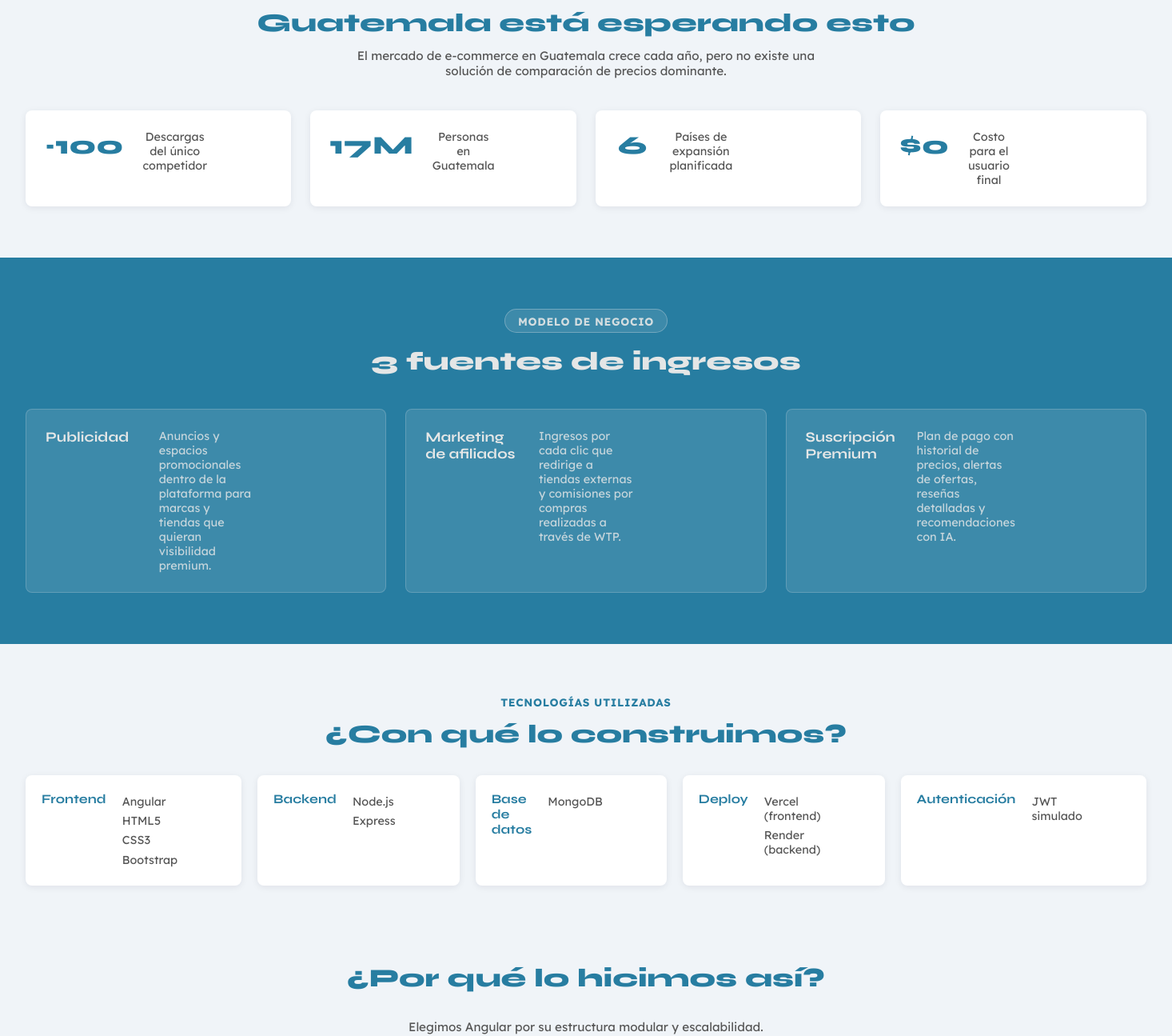
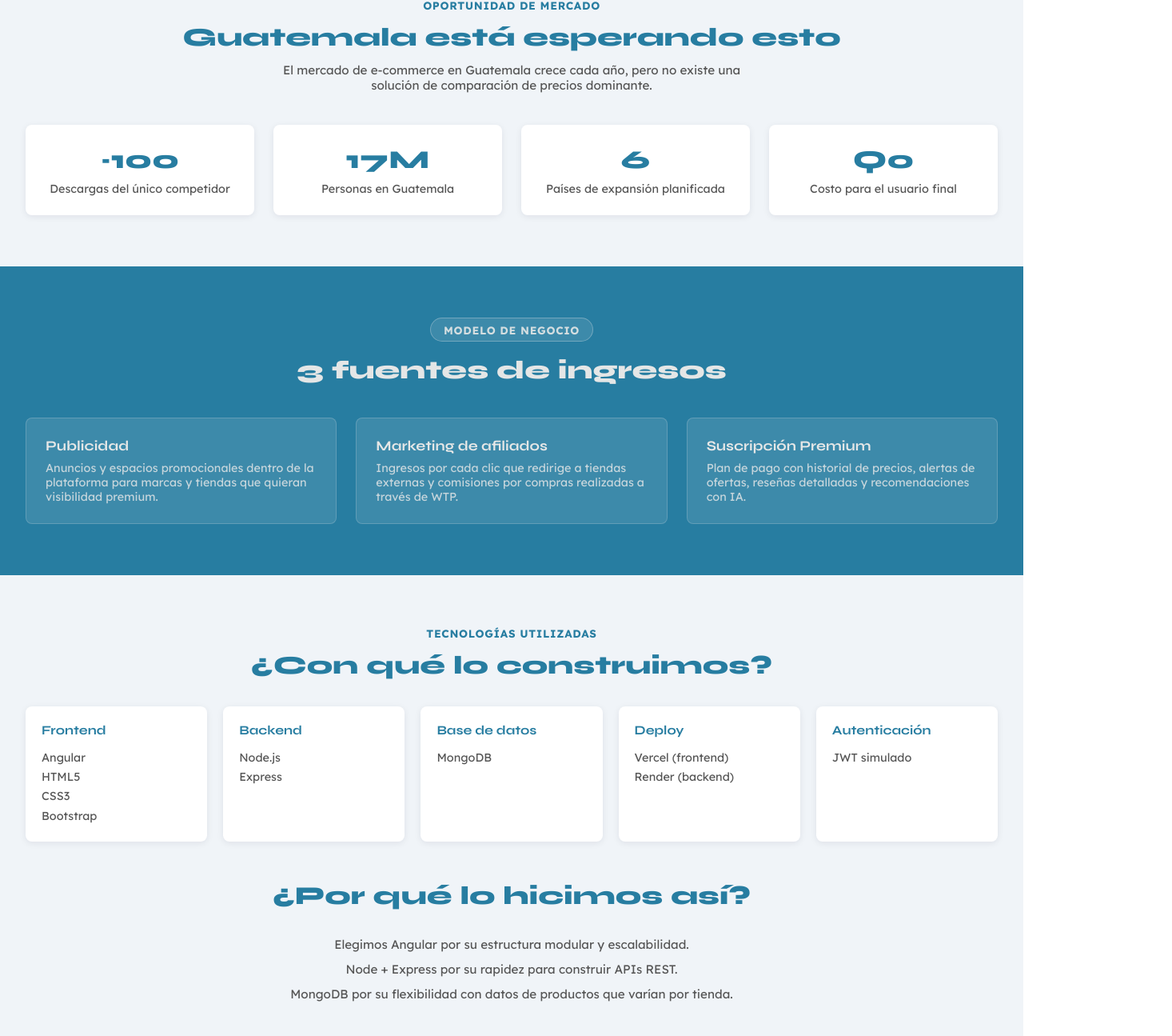
Before and after one commit to Dhidel/What_The_Price_2026, an Angular app in the folder wtp-app/: page / in a window 1280 px wide. Shown: the part 1242-2537 px from the top of the page at 80% size, 1466 px wide, since content can reach past the window. Built offline with nearby package versions, Linux system fonts and the light colour scheme.

Commit message:
Grid changes

```diff
--- a/wtp-app/src/components/equipo/equipo.css
+++ b/wtp-app/src/components/equipo/equipo.css
@@ -28,7 +28,7 @@
   margin: 0 0 2.5rem;
 }
 
-#equipo div {
+#equipo .equipo-grid {
   display: grid;
   grid-template-columns: repeat(2, 1fr);
   gap: 1.5rem;
@@ -36,14 +36,14 @@
   margin: 0 auto;
 }
 
-#equipo div div {
+#equipo .miembro-card {
   background-color: #ffffff;
   border-radius: 8px;
   padding: 1.5rem;
   box-shadow: 0 2px 8px rgba(23, 7, 52, 0.08);
 }
 
-#equipo div div span {
+#equipo .miembro-card span {
   display: inline-flex;
   align-items: center;
   justify-content: center;
@@ -58,7 +58,7 @@
   margin-bottom: 0.75rem;
 }
 
-#equipo div div h5 {
+#equipo .miembro-card h5 {
   font-family: "Syne", sans-serif;
   font-weight: 700;
   color: #277da1;
@@ -66,7 +66,7 @@
   margin: 0 0 0.25rem;
 }
 
-#equipo div div p:first-of-type {
+#equipo .miembro-card p:first-of-type {
   font-family: "Lexend", sans-serif;
   font-weight: 600;
   color: #277da1;
@@ -74,7 +74,7 @@
   margin: 0 0 0.5rem;
 }
 
-#equipo div div p:last-of-type {
+#equipo .miembro-card p:last-of-type {
   font-family: "Lexend", sans-serif;
   font-weight: 400;
   color: #555555;
--- a/wtp-app/src/components/equipo/equipo.html
+++ b/wtp-app/src/components/equipo/equipo.html
@@ -1,14 +1,14 @@
 <section id="equipo">
   <span>El equipo</span>
   <h2>Quiénes somos</h2>
-  <div>
-    <div>
+  <div class="equipo-grid">
+    <div class="miembro-card">
       <span>SB</span>
       <h5>Sofía Bilbao</h5>
       <p>Full Stack developer</p>
       <p>Estudiante de CS en UFM. Apasionada por el desarrollo web y las interfaces que realmente funcionan.</p>
     </div>
-    <div>
+    <div class="miembro-card">
       <span>DO</span>
       <h5>Dhidel Osorio</h5>
       <p>Full Stack developer</p>
--- a/wtp-app/src/components/mercado/mercado.css
+++ b/wtp-app/src/components/mercado/mercado.css
@@ -38,13 +38,13 @@
   max-width: 600px;
 }
 
-#mercado div {
+#mercado .estadisticas-grid {
   display: grid;
   grid-template-columns: repeat(4, 1fr);
   gap: 1.5rem;
 }
 
-#mercado div div {
+#mercado .estadistica-card {
   background-color: #ffffff;
   border-radius: 8px;
   padding: 1.5rem;
@@ -52,7 +52,7 @@
   box-shadow: 0 2px 8px rgba(23, 7, 52, 0.08);
 }
 
-#mercado div div strong {
+#mercado .estadistica-card strong {
   display: block;
   font-family: "Syne", sans-serif;
   font-weight: 800;
@@ -61,7 +61,7 @@
   margin-bottom: 0.5rem;
 }
 
-#mercado div div p {
+#mercado .estadistica-card p {
   font-family: "Lexend", sans-serif;
   font-weight: 400;
   color: #555555;
--- a/wtp-app/src/components/mercado/mercado.html
+++ b/wtp-app/src/components/mercado/mercado.html
@@ -2,21 +2,21 @@
   <span>Oportunidad de mercado</span>
   <h2>Guatemala está esperando esto</h2>
   <p>El mercado de e-commerce en Guatemala crece cada año, pero no existe una solución de comparación de precios dominante.</p>
-  <div>
-    <div>
+  <div class="estadisticas-grid">
+    <div class="estadistica-card">
       <strong>~100</strong>
       <p>Descargas del único competidor</p>
     </div>
-    <div>
+    <div class="estadistica-card">
       <strong>17M</strong>
       <p>Personas en Guatemala</p>
     </div>
-    <div>
+    <div class="estadistica-card">
       <strong>6</strong>
       <p>Países de expansión planificada</p>
     </div>
-    <div>
-      <strong>$0</strong>
+    <div class="estadistica-card">
+      <strong>Q0</strong>
       <p>Costo para el usuario final</p>
     </div>
   </div>
--- a/wtp-app/src/components/modelo-negocio/modelo-negocio.css
+++ b/wtp-app/src/components/modelo-negocio/modelo-negocio.css
@@ -33,20 +33,20 @@
   margin: 0 0 2.5rem;
 }
 
-#modelo div {
+#modelo .ingresos-grid {
   display: grid;
   grid-template-columns: repeat(3, 1fr);
   gap: 1.5rem;
 }
 
-#modelo div div {
+#modelo .ingreso-card {
   background-color: rgba(255, 255, 255, 0.1);
   border: 1px solid rgba(238, 236, 234, 0.2);
   border-radius: 8px;
   padding: 1.5rem;
 }
 
-#modelo div div h5 {
+#modelo .ingreso-card h5 {
   font-family: "Syne", sans-serif;
   font-weight: 700;
   color: rgba(238, 236, 234, 0.95);
@@ -54,7 +54,7 @@
   margin: 0 0 0.5rem;
 }
 
-#modelo div div p {
+#modelo .ingreso-card p {
   font-family: "Lexend", sans-serif;
   font-weight: 400;
   color: rgba(238, 236, 234, 0.776);
--- a/wtp-app/src/components/modelo-negocio/modelo-negocio.html
+++ b/wtp-app/src/components/modelo-negocio/modelo-negocio.html
@@ -1,16 +1,16 @@
 <section id="modelo">
   <span>Modelo de negocio</span>
   <h2>3 fuentes de ingresos</h2>
-  <div>
-    <div>
+  <div class="ingresos-grid">
+    <div class="ingreso-card">
       <h5>Publicidad</h5>
       <p>Anuncios y espacios promocionales dentro de la plataforma para marcas y tiendas que quieran visibilidad premium.</p>
     </div>
-    <div>
+    <div class="ingreso-card">
       <h5>Marketing de afiliados</h5>
       <p>Ingresos por cada clic que redirige a tiendas externas y comisiones por compras realizadas a través de WTP.</p>
     </div>
-    <div>
+    <div class="ingreso-card">
       <h5>Suscripción Premium</h5>
       <p>Plan de pago con historial de precios, alertas de ofertas, reseñas detalladas y recomendaciones con IA.</p>
     </div>
--- a/wtp-app/src/components/tecnologias/tecnologias.css
+++ b/wtp-app/src/components/tecnologias/tecnologias.css
@@ -28,21 +28,21 @@
   margin: 0 0 2rem;
 }
 
-#tecnologias div {
+#tecnologias .tecnologias-grid {
   display: grid;
   grid-template-columns: repeat(5, 1fr);
   gap: 1.25rem;
   margin-bottom: 3rem;
 }
 
-#tecnologias div div {
+#tecnologias .tecnologia-card {
   background-color: #ffffff;
   border-radius: 8px;
   padding: 1.25rem;
   box-shadow: 0 2px 8px rgba(23, 7, 52, 0.08);
 }
 
-#tecnologias div div h5 {
+#tecnologias .tecnologia-card h5 {
   font-family: "Syne", sans-serif;
   font-weight: 700;
   color: #277da1;
@@ -50,13 +50,13 @@
   margin: 0 0 0.75rem;
 }
 
-#tecnologias div div ul {
+#tecnologias .tecnologia-card ul {
   list-style: none;
   padding: 0;
   margin: 0;
 }
 
-#tecnologias div div ul li {
+#tecnologias .tecnologia-card ul li {
   font-family: "Lexend", sans-serif;
   font-weight: 400;
   color: #555555;
--- a/wtp-app/src/components/tecnologias/tecnologias.html
+++ b/wtp-app/src/components/tecnologias/tecnologias.html
@@ -1,8 +1,8 @@
 <section id="tecnologias">
   <span>Tecnologías utilizadas</span>
   <h2>¿Con qué lo construimos?</h2>
-  <div>
-    <div>
+  <div class="tecnologias-grid">
+    <div class="tecnologia-card">
       <h5>Frontend</h5>
       <ul>
         <li>Angular</li>
@@ -11,27 +11,27 @@
         <li>Bootstrap</li>
       </ul>
     </div>
-    <div>
+    <div class="tecnologia-card">
       <h5>Backend</h5>
       <ul>
         <li>Node.js</li>
         <li>Express</li>
       </ul>
     </div>
-    <div>
+    <div class="tecnologia-card">
       <h5>Base de datos</h5>
       <ul>
         <li>MongoDB</li>
       </ul>
     </div>
-    <div>
+    <div class="tecnologia-card">
       <h5>Deploy</h5>
       <ul>
         <li>Vercel (frontend)</li>
         <li>Render (backend)</li>
       </ul>
     </div>
-    <div>
+    <div class="tecnologia-card">
       <h5>Autenticación</h5>
       <ul>
         <li>JWT simulado</li>
```
